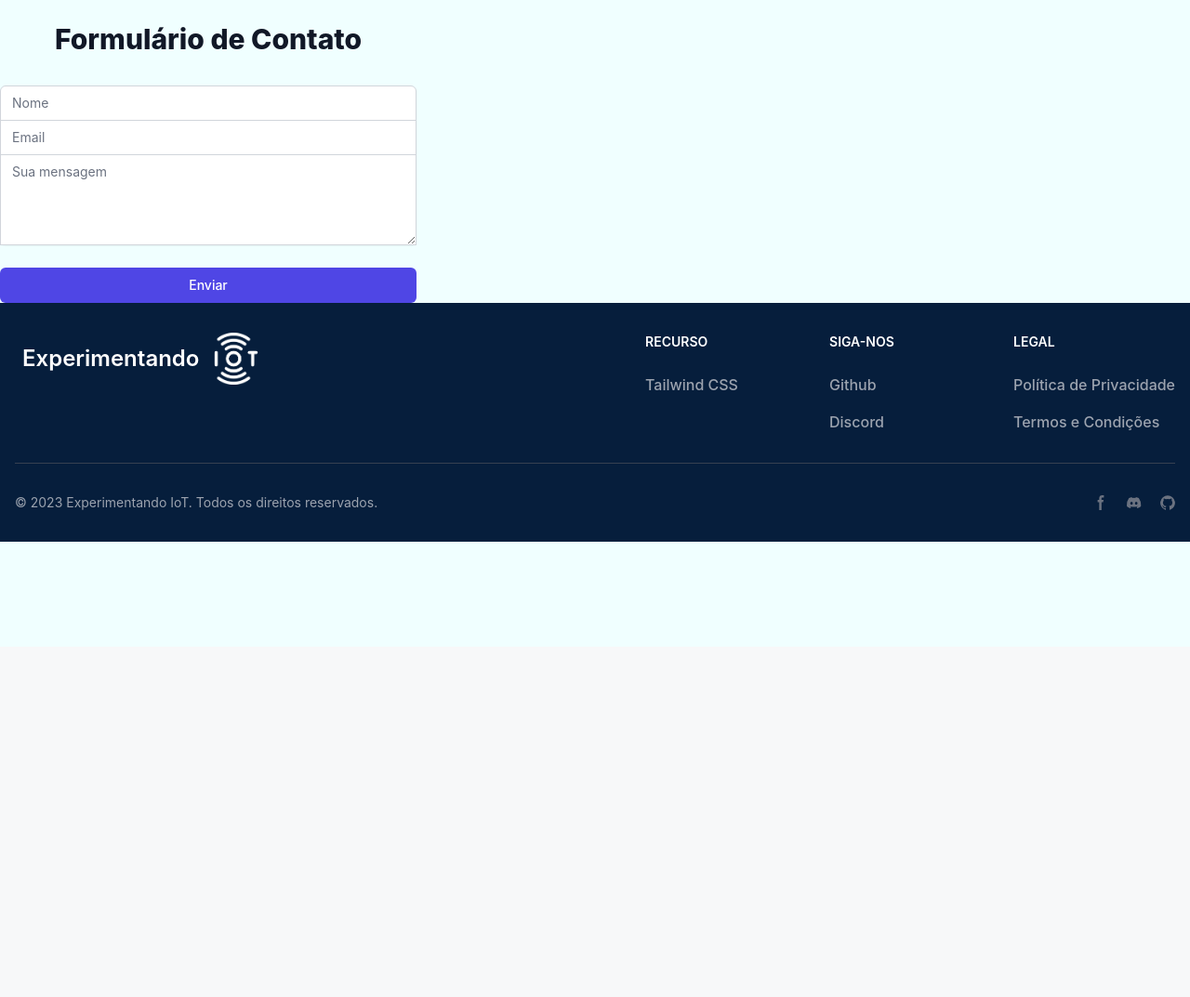
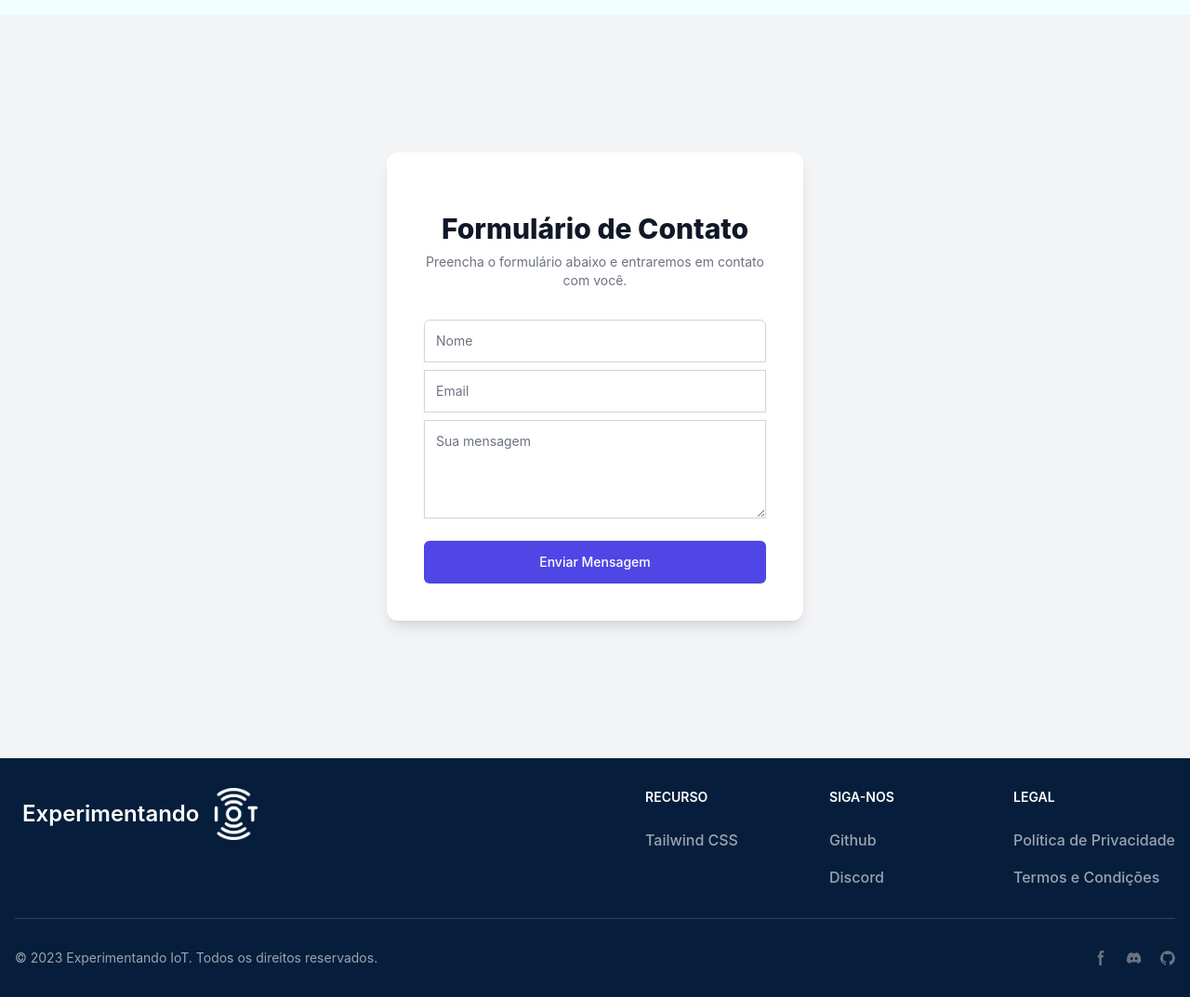
Before and after one commit to fernanda0508/site-tutorial-iot, a Django app: page /contato/ in a window 1280 px wide. Shown: the part 104-1177 px from the top of the page at 93% size. Before the commit the page ends 687 px from the top, so only its background shows below. Run offline with Django 4.2, Linux system fonts and the light colour scheme; a user stored in the database is signed in; some libraries are stand-ins or nearby versions.

Commit message:
ajeitando form de contato e menu minha conta

```diff
--- a/templates/iot/cards.html
+++ b/templates/iot/cards.html
@@ -10,6 +10,7 @@
           <div class="font-bold text-xl mb-2">{{ card.titulo }}</div>
           {% if user.is_authenticated %}
           <a href="{% url 'add_to_favorites' card.id %}" class="favorite-button">
+            <!-- se o Card é um favorito do usuário o coração fica preenchido, se não, fica vazio -->
             <i
               class="heart-icon text-2xl {% if card.id in favorite_card_ids %}fas{% else %}far{% endif %} fa-heart"></i>
           </a>
--- a/templates/iot/contato.html
+++ b/templates/iot/contato.html
@@ -1,41 +1,47 @@
 {% extends 'iot/base.html' %}
 
 {% block content %}
-<div class="max-w-md w-full space-y-8">
-  <div>
-    <h2 class="mt-6 text-center text-3xl font-extrabold text-gray-900">
+<div class="flex items-center justify-center min-h-screen bg-gray-100">
+  <div class="max-w-md w-full space-y-8 p-10 bg-white rounded-xl shadow-lg z-10">
+    <div class="text-center">
+      <h2 class="mt-6 text-3xl font-extrabold text-gray-900">
         Formulário de Contato
       </h2>
+      <p class="mt-2 text-sm text-gray-500">
+        Preencha o formulário abaixo e entraremos em contato com você.
+      </p>
     </div>
-  <form class="mt-8 space-y-6" method="POST">
+    <form class="mt-8 space-y-6" method="POST" onsubmit="return validarForm()">
       {% csrf_token %}
-    <div class="rounded-md shadow-sm -space-y-px">
+      <input type="hidden" name="remember" value="true">
+      <div class="rounded-md shadow-sm">
         <div>
           <label for="name" class="sr-only">Nome</label>
-        <input id="name" name="name" type="text" required
-          class="appearance-none rounded-none relative block w-full px-3 py-2 border border-gray-300 placeholder-gray-500 text-gray-900 rounded-t-md focus:outline-none focus:ring-1 focus:ring-indigo-500 focus:border-indigo-500 focus:z-10 sm:text-sm"
+          <input id="name" name="name" type="text"
+            class="appearance-none rounded-none relative block w-full px-3 py-3 border border-gray-300 placeholder-gray-500 text-gray-900 rounded-t-md focus:outline-none focus:ring-indigo-500 focus:border-indigo-500 focus:z-10 sm:text-sm"
             placeholder="Nome" value="{{ request.POST.name }}">
         </div>
-      <div>
+        <div class="mt-2">
           <label for="email" class="sr-only">Email</label>
-        <input id="email" name="email" type="email" required
-          class="appearance-none rounded-none relative block w-full px-3 py-2 border border-gray-300 placeholder-gray-500 text-gray-900 focus:outline-none focus:ring-1 focus:ring-indigo-500 focus:border-indigo-500 focus:z-10 sm:text-sm"
+          <input id="email" name="email" type="email"
+            class="appearance-none rounded-none relative block w-full px-3 py-3 border border-gray-300 placeholder-gray-500 text-gray-900 focus:outline-none focus:ring-indigo-500 focus:border-indigo-500 focus:z-10 sm:text-sm"
             placeholder="Email" value="{{ request.POST.email }}">
         </div>
-      <div>
+        <div class="mt-2">
           <label for="message" class="sr-only">Mensagem</label>
-        <textarea id="message" name="message" rows="4" required
-          class="appearance-none rounded-none relative block w-full px-3 py-2 border border-gray-300 placeholder-gray-500 text-gray-900 focus:outline-none focus:ring-1 focus:ring-indigo-500 focus:border-indigo-500 focus:z-10 sm:text-sm"
+          <textarea id="message" name="message" rows="4"
+            class="appearance-none rounded-none relative block w-full px-3 py-3 border border-gray-300 placeholder-gray-500 text-gray-900 focus:outline-none focus:ring-indigo-500 focus:border-indigo-500 sm:text-sm"
             placeholder="Sua mensagem">{{ request.POST.message }}</textarea>
         </div>
       </div>
       <div>
         <button type="submit"
-        class="group relative w-full flex justify-center py-2 px-4 border border-transparent text-sm font-medium rounded-md text-white bg-indigo-600 hover:bg-indigo-700 focus:outline-none focus:ring-2 focus:ring-offset-2 focus:ring-indigo-500">
-        Enviar
+          class="group relative w-full flex justify-center py-3 px-4 border border-transparent text-sm font-medium rounded-md text-white bg-indigo-600 hover:bg-indigo-700 focus:outline-none focus:ring-2 focus:ring-offset-2 focus:ring-indigo-500">
+          Enviar Mensagem
         </button>
       </div>
     </form>
+  </div>
 </div>
 
 <script>
@@ -60,10 +66,14 @@
     if (mensagem === "") {
       alert("Por favor, escreva sua mensagem.");
       return false; // Impede o envio do formulário
+    } else if (mensagem.length < 4) { // Use .length para obter o comprimento da string
+      alert("Por favor, detalhe mais a sua mensagem.");
+      return false;
     }
 
     // Se todas as validações passarem, o formulário será enviado
     return true;
+
   }
 </script>
 {% endblock %}
--- a/templates/iot/partials/_menu.html
+++ b/templates/iot/partials/_menu.html
@@ -21,17 +21,22 @@
             </button>
 
             <!-- Conteudo dentro da foto -->
-            <div class="z-50 hidden my-4 text-base list-none bg-cores-escuro divide-y divide-gray-600 rounded-lg shadow" id="user-dropdown">
+            <div class="z-50 hidden my-4 text-base list-none bg-cores-escuro divide-y divide-gray-600 rounded-lg shadow"
+                id="user-dropdown">
                 <div class="px-4 py-3">
                     <span class="block text-sm text-white">{{ user.username }}</span>
                     <span class="block text-sm text-gray-500 truncate">{{ user.email }}</span>
                 </div>
                 <ul class="py-2" aria-labelledby="user-menu-button">
                     <li>
-                        <a href="#" class="block px-4 py-2 text-sm text-gray-200 hover:bg-gray-600 hover:text-white">Minha Conta</a>
+                        <a href="{% url 'favorites' %}"
+                            class="block px-4 py-2 text-sm text-gray-200 hover:bg-gray-600 hover:text-white">Meus
+                            Favoritos</a>
                     </li>
                     <li>
-                        <a href="{% url 'logout' %}" class="block px-4 py-2 text-sm text-gray-200 hover:bg-gray-600 hover:text-white">Sign Out</a>
+                        <a href="{% url 'logout' %}"
+                            class="block px-4 py-2 text-sm text-gray-200 hover:bg-gray-600 hover:text-white">Sign
+                            Out</a>
                     </li>
                 </ul>
             </div>
@@ -59,11 +64,13 @@
 
 
         <div class="items-center justify-between hidden w-full md:flex md:w-auto md:order-1" id="navbar-user">
-            <ul class="flex flex-col font-medium p-4 md:p-0 mt-4 border border-gray-700 rounded-lg bg-cores-escuro md:flex-row md:space-x-8 md:mt-0 md:border-0 md:bg-cores-escuro">
+            <ul
+                class="flex flex-col font-medium p-4 md:p-0 mt-4 border border-gray-700 rounded-lg bg-cores-escuro md:flex-row md:space-x-8 md:mt-0 md:border-0 md:bg-cores-escuro">
 
                 <li> <!--Home-->
                     <a href="{% url 'index' %}"
-                        class="block py-2 pl-3 pr-4 text-lg text-white rounded hover:bg-gray-700 md:hover:bg-transparent md:hover:text-blue-500 md:p-0"aria-current="page">Home</a>
+                        class="block py-2 pl-3 pr-4 text-lg text-white rounded hover:bg-gray-700 md:hover:bg-transparent md:hover:text-blue-500 md:p-0"
+                        aria-current="page">Home</a>
                 </li>
                 <li class="border-r"></li>
 
@@ -88,7 +95,8 @@
             <form class="ml-4 hidden lg:block" action="{% url 'buscar' %}">
                 <input type="text" placeholder="Pesquisar..." name="buscar"
                     class="rounded-l-lg px-4 py-2 bg-white text-cores-escuro border border-white focus:outline-none drop-shadow ml-8">
-                <button class="bg-cores-hover text-white px-4 py-2 rounded-r-lg hover:bg-cores-hover" type="submit">Pesquisar</button>
+                <button class="bg-cores-hover text-white px-4 py-2 rounded-r-lg hover:bg-cores-hover"
+                    type="submit">Pesquisar</button>
             </form>
         </div>
     </div>
```
Also changed, not shown: templates/iot/contato_sucesso.html (+20 -13 lines), db.sqlite3. Lines whose indentation alone changed are shown as unchanged.
